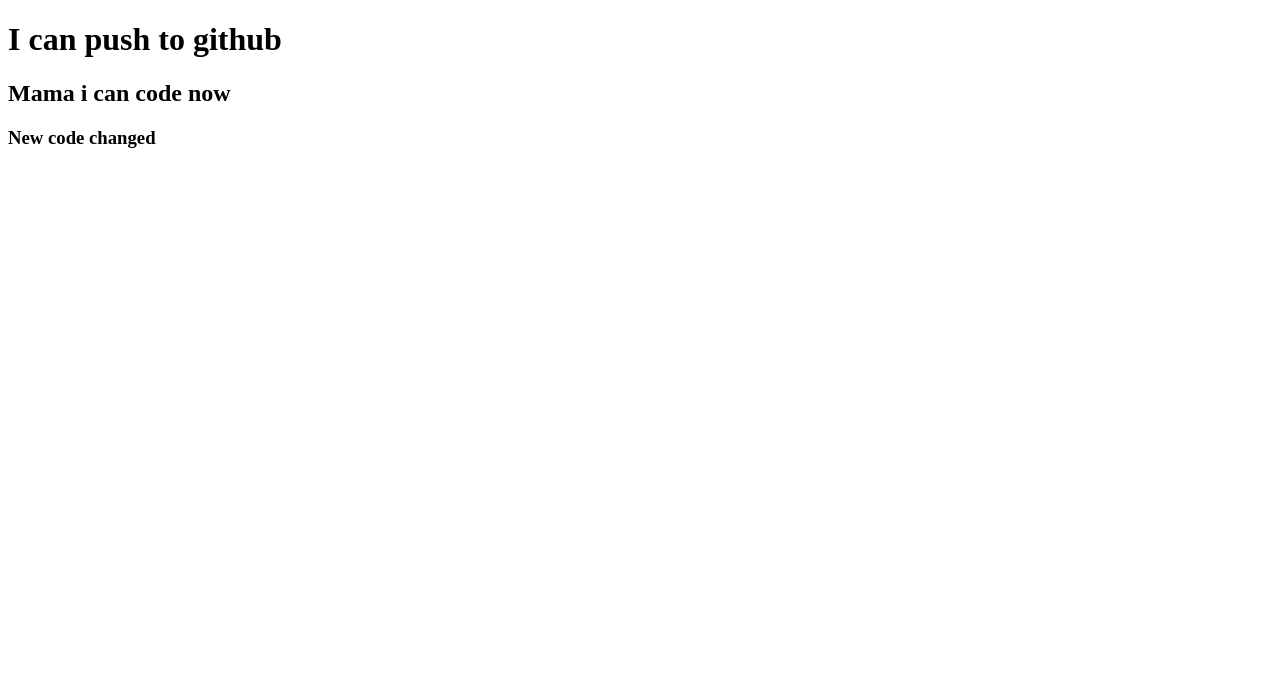
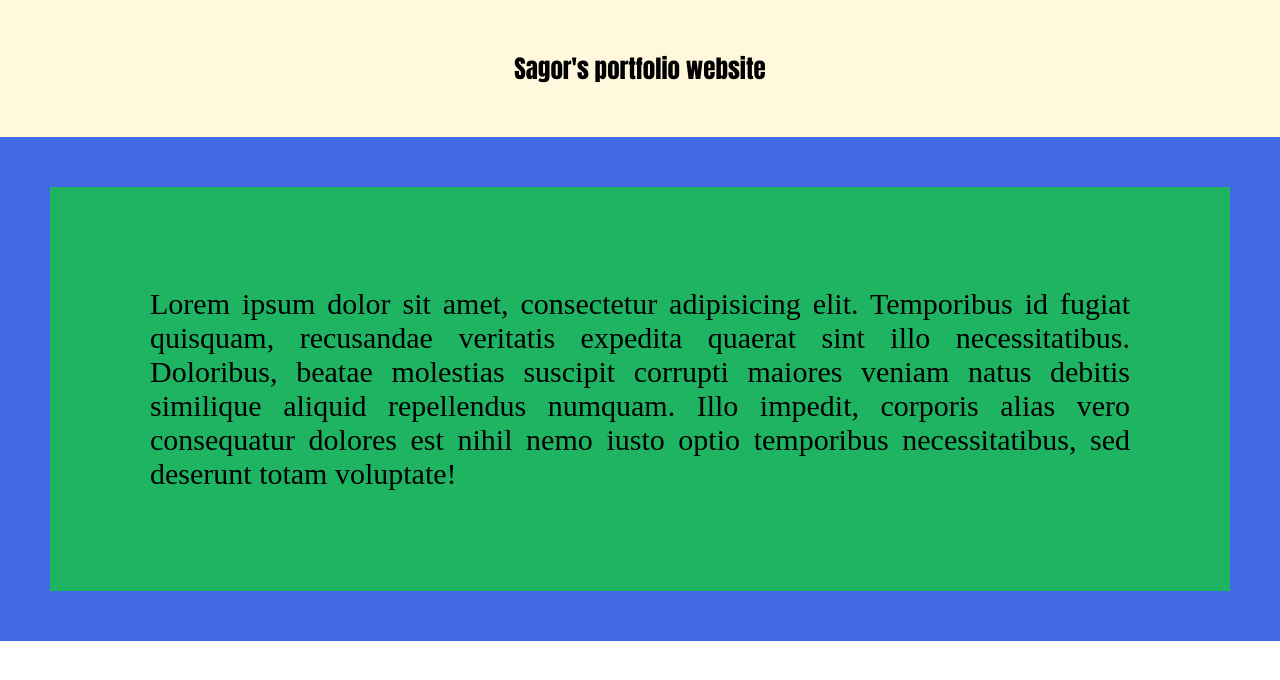
Before and after one commit to sagorsanthia/my-second-repo, a plain HTML site: page index.html in a window 1280 px wide. Drawn offline with Linux system fonts and the light colour scheme.

Commit message:
my second git commit

```diff
--- a/index.html
+++ b/index.html
@@ -5,10 +5,10 @@
   <meta http-equiv="X-UA-Compatible" content="IE=edge">
   <meta name="viewport" content="width=device-width, initial-scale=1.0">
   <title>My second repo</title>
+  <link rel="stylesheet" href="style.css">
 </head>
 <body>
-  <h1>I can push to github</h1>
-  <h2>Mama i can code now</h2>
-  <h3>New code changed</h3>
+  <h1>Sagor's portfolio website</h1>
+  <p> Lorem ipsum dolor sit amet, consectetur adipisicing elit. Temporibus id fugiat quisquam, recusandae veritatis expedita quaerat sint illo necessitatibus. Doloribus, beatae molestias suscipit corrupti maiores veniam natus debitis similique aliquid repellendus numquam. Illo impedit, corporis alias vero consequatur dolores est nihil nemo iusto optio temporibus necessitatibus, sed deserunt totam voluptate! </p>
 </body>
 </html>
--- a/style.css
+++ b/style.css
@@ -0,0 +1,22 @@
+body {
+  margin: 0;
+  padding: 0;
+}
+h1 {
+  background-color: cornsilk;
+  color: black;
+  padding: 50px;
+  font-size:25px ;
+  font-family:Impact, Haettenschweiler, 'Arial Narrow Bold', sans-serif;
+  text-align: center;
+  margin: 0;
+}
+p {
+  text-align: justify;
+  font-style: 20px;
+  margin: 0 auto;
+  background: rgb(30, 180, 98);
+  padding: 100px;
+  font-size: 30px;
+  border: 50px solid royalblue;
+}
```
